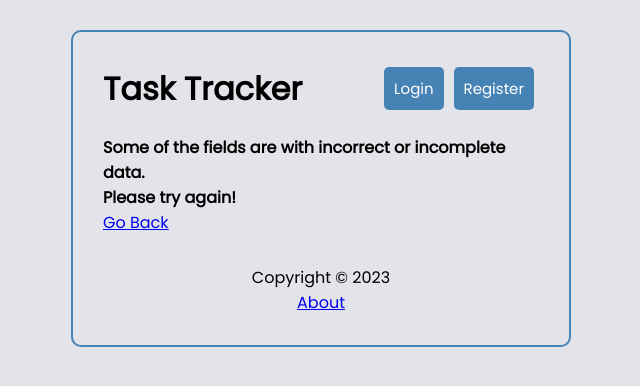
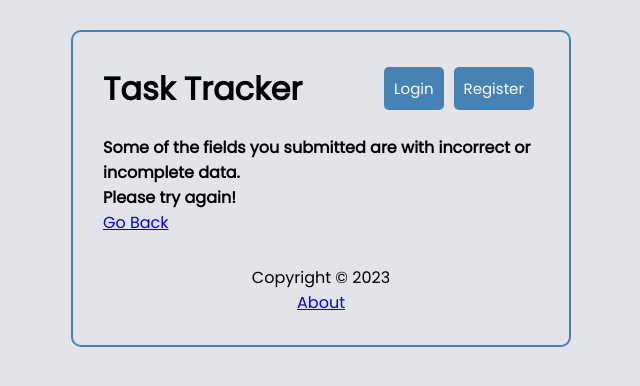
Before and after one commit to kalinsky-dev/TASK-TRACKER, a React (Create React App) app: page /auth-error in a window 1280 px wide. Shown: the top 386 px of the page, without its empty margins (319-959 px from the left). Built offline with nearby package versions, Linux system fonts and the light colour scheme; no server answers.

Commit message:
Update Message

```diff
--- a/src/components/AuthError.js
+++ b/src/components/AuthError.js
@@ -4,7 +4,7 @@ import { Link } from "react-router-dom";
 const AuthError = () => {
   return (
     <div>
-      <h4>Some of the fields are with incorrect or incomplete data.</h4>
+      <h4>Some of the fields you submitted are with incorrect or incomplete data.</h4>
       <h4>Please try again!</h4>
       <Link to="/register">Go Back</Link>
     </div>
```
